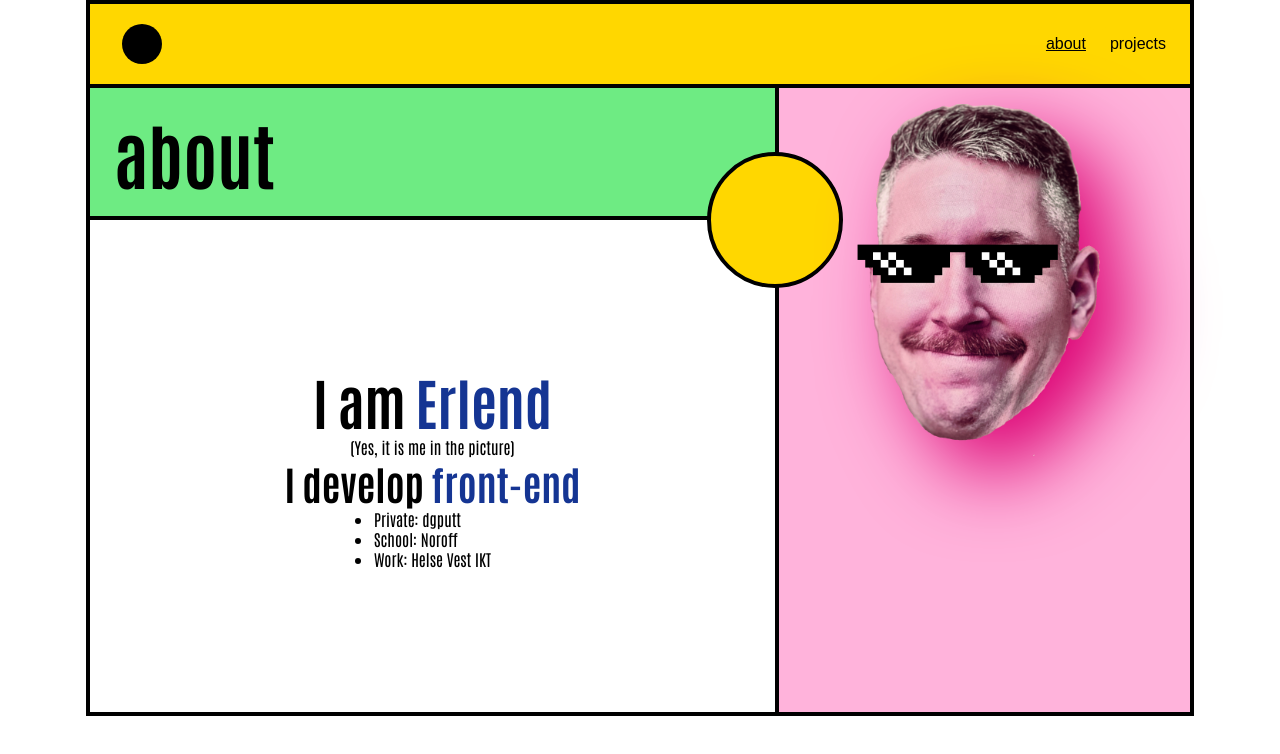
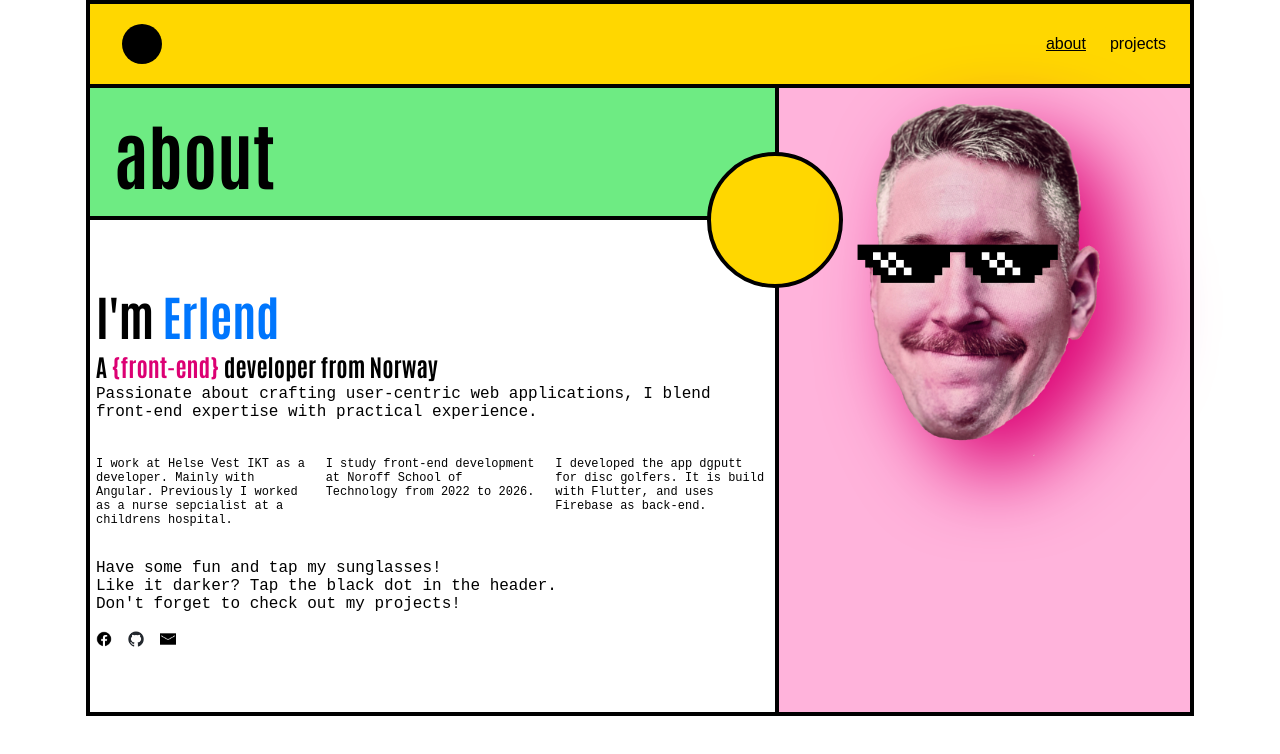
Before and after one commit to johnsulf/portfolio, a plain HTML site: page index.html in a window 1280 px wide. Drawn offline with Linux system fonts and the light colour scheme; a web font is replaced by a local one.

Commit message:
better about

```diff
--- a/components/main/main.css
+++ b/components/main/main.css
@@ -3,6 +3,7 @@
 .main-header__filter-buttons,
 .main-content,
 .main-content__about,
+.about__showcase,
 .main-content__card,
 .card__header,
 .main-content__card a {
@@ -11,25 +12,25 @@
 
 .content__main,
 .main-header,
+.main-content__card,
 .main-content__about,
-.main-content__card,
 .card__header {
     flex-direction: column;
 }
 
+.main-content__about,
 .main-header,
-.main-content__about,
 .card__header {
     justify-content: center;
 }
 
-.main-content__about,
 .main-content__card,
 .card__header,
 .main-content__card a {
     align-items: center;
 }
 
+.about__showcase,
 .main-content__card,
 .main-content__card a {
     justify-content: space-between;
@@ -95,7 +96,48 @@
 }
 
 .main-content__about {
-    padding: 2rem;
+    padding: 1rem;
+}
+
+.about__about > * {
+    margin-bottom: 4px;
+}
+
+.about__header {
+    font-size: 2.5rem;
+}
+
+.about__sub-header {
+    font-size: 1rem;
+}
+
+.about__paragraph {
+    font-size: .75rem;
+}
+
+.about__showcase {
+    margin: 2rem 0;
+    gap: 1rem;
+}
+
+.showcase {
+    flex: 1;
+}
+
+.showcase__paragraph {
+    font-size: .5rem;
+}
+
+.about__media-links {
+    margin-top: 1rem;
+    display: flex;
+    justify-content: left;
+    gap: 1rem;
+}
+
+.about__media-links img {
+    width: 1rem;
+    object-fit: contain;
 }
 
 .main-content__card {
@@ -175,6 +217,22 @@
         padding: 0;
     }
 
+    .about__header {
+        font-size: 3rem;
+    }
+
+    .about__sub-header {
+        font-size: 1.5rem;
+    }
+
+    .about__paragraph {
+        font-size: 1rem;
+    }
+
+    .showcase__paragraph {
+        font-size: .75rem;
+    }
+
     .main-content__card {
         height: 93%;
     }
--- a/js/content/aboutContent.js
+++ b/js/content/aboutContent.js
@@ -20,13 +20,33 @@ export function aboutContent() {
 
     mainContent.innerHTML =
         `<div class="main-content__about">
-            <h2>I am <span class="text-dark">Erlend</span></h2>
-            <p>(Yes, it is me in the picture)</p>
-            <h3>I develop <span class="text-dark">front-end</span></h3>
-            <ul>
-                <li>Private: dgputt</li>
-                <li>School: Noroff</li>
-                <li>Work: Helse Vest IKT</li>
-            </ul>
+            <div class="about__about">
+                <h2 class="about__header">I'm <span class="text-contrast">Erlend</span></h2>
+                <h3 class="about__sub-header">A <span class="text-contrast2">{front-end}</span> developer from Norway</h3>
+                <p class="about__paragraph">Passionate about crafting user-centric web applications, I blend front-end expertise with practical experience.</p>
+            </div>
+            <div class="about__showcase">
+                <div class="showcase">
+                    <p class="showcase__paragraph">I work at Helse Vest IKT as a developer. Mainly with Angular. Previously I worked as a nurse sepcialist at a childrens hospital.</p>
+                </div>
+                <div class="showcase">
+                    <p class="showcase__paragraph">I study front-end development at Noroff School of Technology from 2022 to 2026.</p>
+                </div>
+                <div class="showcase">
+                    <p class="showcase__paragraph">I developed the app dgputt for disc golfers. It is build with Flutter, and uses Firebase as back-end.</p>
+                </div>
+            </div>
+            <p class="about__paragraph">Have some fun and tap my sunglasses!<br>Like it darker? Tap the black dot in the header.<br>Don't forget to check out my projects!</p>
+            <div class="about__media-links">
+                <a href="/">
+                    <img src="/assets/icons/facebook.png" />
+                </a>
+                <a href="/">
+                    <img src="/assets/icons/github_cat.png" />
+                </a>
+                <a href="/">
+                    <img src="/assets/icons/mail.png" />
+                </a>
+            </div>
         </div>`;
 }
--- a/js/index.js
+++ b/js/index.js
@@ -4,10 +4,13 @@ import { getAndSetTheme, getAndSetView } from "./helpers/globalVariables.js";
 import { addThugListener } from "./helpers/thug.js";
 import { addThemeTogglerListener } from "./toggleTheme.js";
 
-window.addEventListener("load", () => {
+document.addEventListener("DOMContentLoaded", () => {
     getAndSetTheme();
     getAndSetView();
     addViewButtonsListener();
-    addThugListener();
     addThemeTogglerListener();
 });
+
+window.addEventListener("load", () => {
+    addThugListener();
+});
--- a/styles/imports/constants.css
+++ b/styles/imports/constants.css
@@ -17,4 +17,5 @@
 
 .text-white { color: var(--color-white); }
 .text-black { color: var(--color-black); }
-.text-dark { color: var(--color-dark); }
+.text-contrast { color: var(--color-contrast); }
+.text-contrast2 { color: var(--color-contrast2); }
--- a/styles/imports/variables.css
+++ b/styles/imports/variables.css
@@ -8,7 +8,8 @@
     --color-secondary2: #DC0073;
     --color-tertiary: #6eeb83;
     --color-accent: #e3f2fd;
-    --color-dark: #153593;
+    --color-contrast: #0076fd;
+    --color-contrast2: #DC0073;
 
 
     --color-dgputt: #ffd700;
@@ -37,7 +38,6 @@
   --color-primary: #2e2700;
   --color-text: #fff;
   --color-background: #1a1a1a;
-  --color-dark: #fff;
   --color-secondary: #32242b;
   --color-secondary2: #230012;
   --color-tertiary: #0f2112;
--- a/styles/style.css
+++ b/styles/style.css
@@ -24,6 +24,10 @@ h1 { font-size: 3.5rem; }
 h2 { font-size: 3rem; }
 h3 { font-size: 2rem; }
 
+p {
+    font-family: 'Courier New', Courier, monospace;
+}
+
 .content {
     position: relative;
     display: flex;
```
